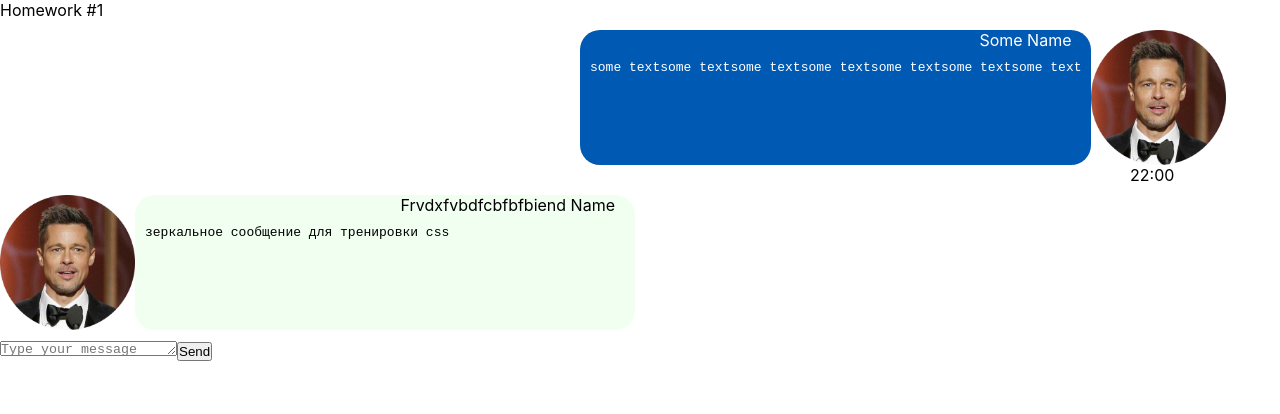
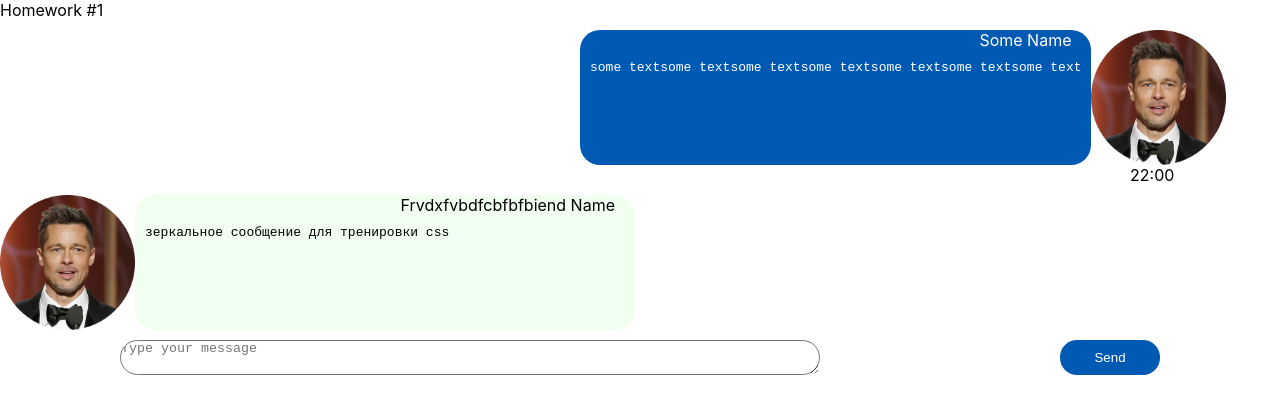
Before and after one commit to Vlad06091992/HWS2, a React (Create React App) app: page /#/pre-junior in a window 1280 px wide. Shown: the top 414 px of the page. Built offline with nearby package versions, Linux system fonts and the light colour scheme.

Commit message:
edit homework 07.10.22 20.22

```diff
--- a/src/s2-homeworks/hw01/message-sender/MessageSender.module.css
+++ b/src/s2-homeworks/hw01/message-sender/MessageSender.module.css
@@ -1,13 +1,21 @@
 .sendForm {
-
+display: flex;
+    justify-content: space-around;
 }
 
 .textarea {
-
+    width: 700px;
+    height: 35px !important;
+    border-radius: 25px;
 }
 
 .button {
-
+background: #0059b3;
+    border-radius: 17px;
+    color:white;
+    width: 100px;
+    height: 35px;
+    border: inherit;
 }
 
 .button:hover {
```
